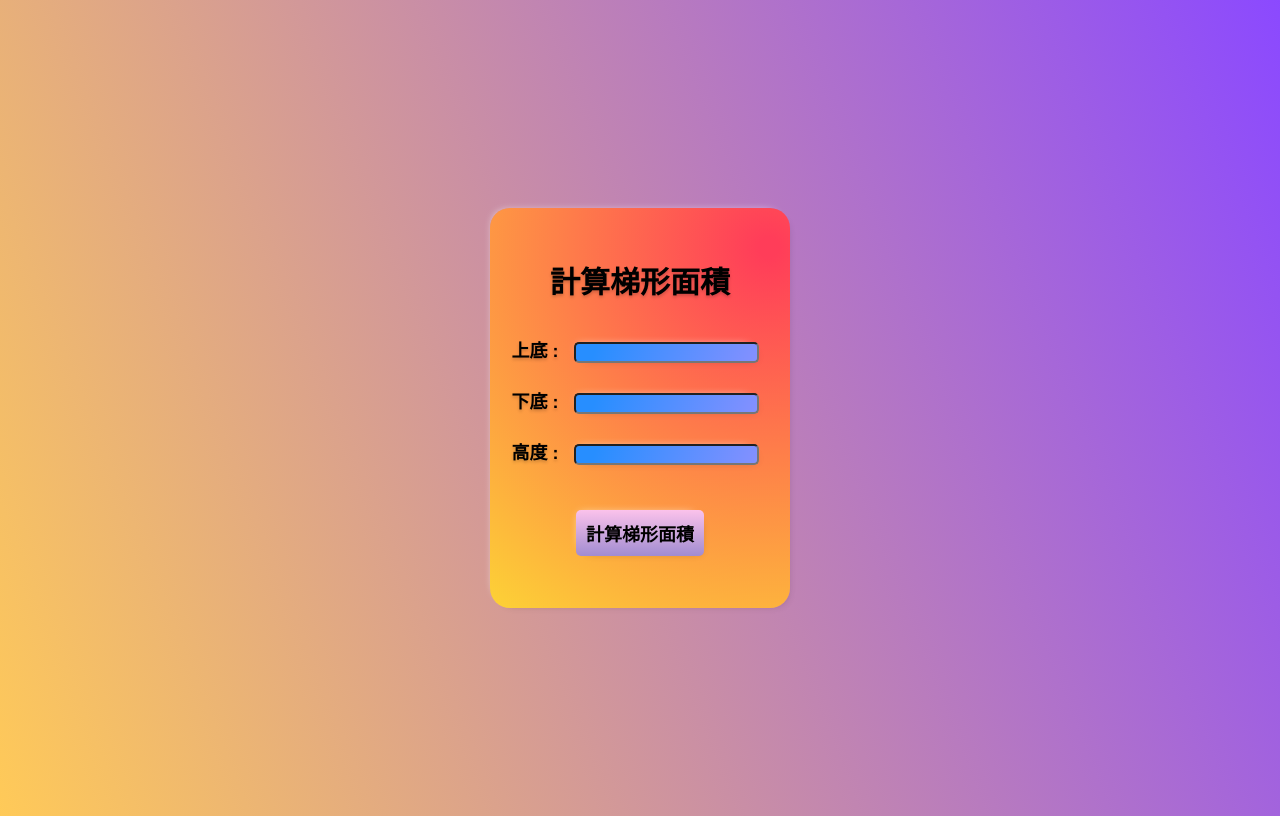
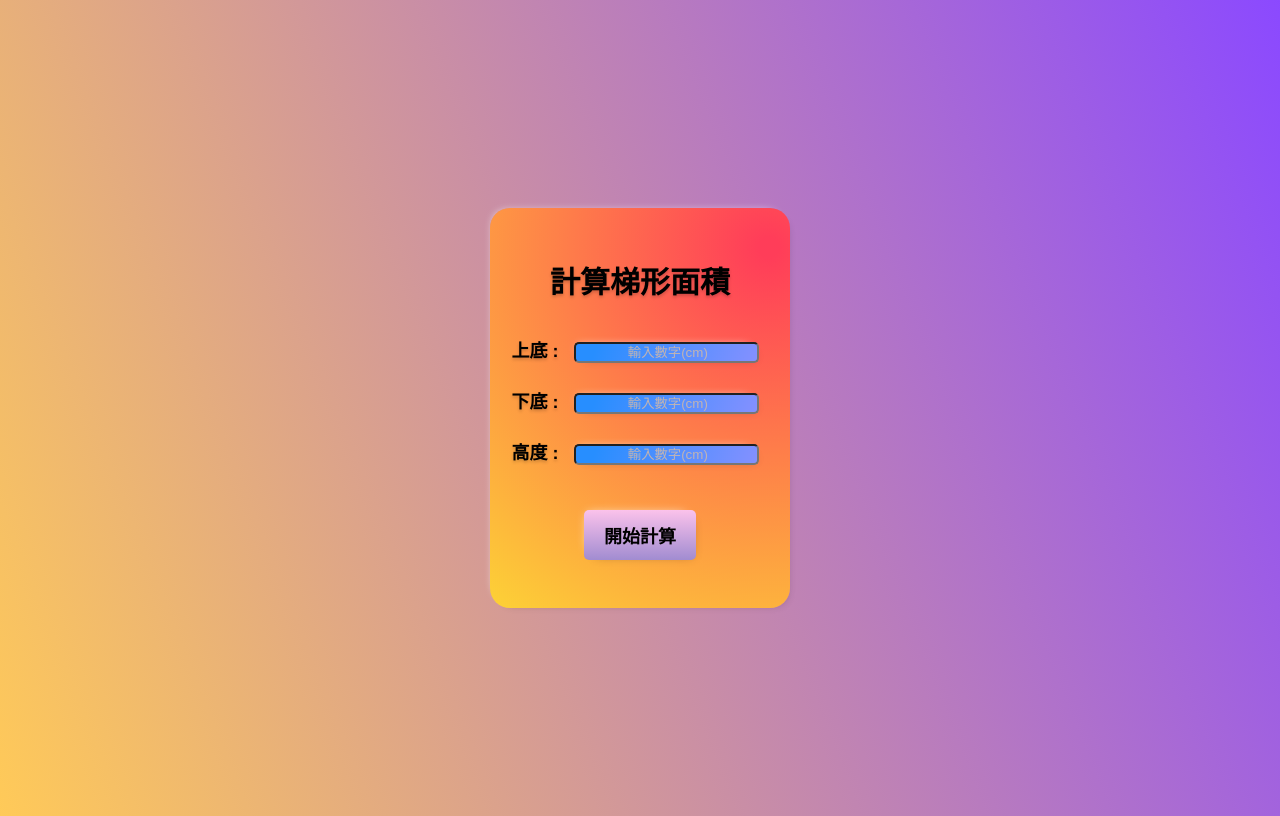
Before and after one commit to popo566464/Trapezoid-area-calculator, a plain HTML site: page index.html in a window 1280 px wide. Drawn offline with nearby package versions, Linux system fonts and the light colour scheme.

Commit message:
complete

```diff
--- a/index.html
+++ b/index.html
@@ -2,7 +2,7 @@
 <html lang="en" >
 <head>
   <meta charset="UTF-8">
-  <title>CodePen - A Pen by weizhi</title>
+  <title>Trapezoid area calculator</title>
   <link rel="stylesheet" href="./style.css">
 
 </head>
@@ -11,36 +11,32 @@
 
     <div class ="card-container">
 
-      <transition name = "F-back">
       <div class = "back" id ="back">
         <div>
           梯形面積
           {{equation}}
         </div>
       </div>
-      </transition>
 
-      <transition name = "F-cover">
       <div class = "cover" id = "cover">
         <div class = "center">
           <div class = "title">計算梯形面積</div>
           <div class = "inarea">
             <div>
               上底 :
-                <input v-model ="top" type="text" name="" oninput="value=value.replace(/[^\d]/g,'')">
+              <input v-model ="top" type="text" name="" oninput="value=value.replace(/[^\d]/g,'')" placeholder=" 輸入數字(cm)">
             </div>
             <div>
               下底 :
-                <input v-model ="buttom" type="text" name="" oninput="value=value.replace(/[^\d]/g,'')">
+              <input v-model ="buttom" type="text" name="" oninput="value=value.replace(/[^\d]/g,'')" placeholder=" 輸入數字(cm)">
             </div>
             <div>
               高度 :
-                <input v-model ="height" type="text" name="" oninput="value=value.replace(/[^\d]/g,'')">
+              <input v-model ="height" type="text" name="" oninput="value=value.replace(/[^\d]/g,'')" placeholder=" 輸入數字(cm)">
             </div>
           </div>
-            <button @click = "calculateAREA">計算梯形面積</button>
+          <button @click = "calculateAREA">開始計算</button>
       </div>
-      </transition>
 
     </div>
 </div>
--- a/script.js
+++ b/script.js
@@ -10,19 +10,25 @@ const vm = Vue.createApp({
         }
     },
 
-    computed:{},
+    computed:{
+
+    },
 
     methods:{
         calculateAREA(){
             let result = (parseFloat(this.top) + parseFloat(this.buttom))*parseFloat(this.height)/2;
             this.equation = result || 0;
-            console.log(this.cover);
 
             this.isShow = !this.isShow;
 
-            document.getElementById("cover").style.transform = this.isShow? 'rotatey('+0 +'deg)': 'rotatey(' + 180 + 'deg)';
-            document.getElementById("back").style.transform = this.isShow? 'rotatey(' + -180 + 'deg)' :  'rotatey(' + 0 + 'deg)';
+            document.getElementById("cover").style.transform = 'rotatey('+180 +'deg)';
+            document.getElementById("back").style.transform = 'rotatey(' + 0 + 'deg)';
 
+            setTimeout(function(){
+                console.log(this.isShow);
+                document.getElementById("cover").style.transform = 'rotatey('+ 0 +'deg)';
+                document.getElementById("back").style.transform ='rotatey(' + -180 + 'deg)';
+            }, 2000);
         }
     }
 }).mount("#app");
--- a/style.css
+++ b/style.css
@@ -25,12 +25,6 @@ body{
 
   box-shadow: -4px -4px 10px -8px rgba(255, 255, 255, 1), 4px 4px 10px -8px rgba(0, 0, 0, 0.3);
   border-radius: 20px;
-
-  /* display: flex;
-  justify-content: center;
-  align-items: center; */
-
-  display: inherit;
 }
 
 .center{
@@ -51,18 +45,6 @@ body{
   transform: rotatey(-180deg);
 }
 
-/* flip animation */
-
-/* .card-container:hover .cover{
-  transform: rotatey(180deg);
-}
-.card-container:hover .back{
-  transform: rotatey(0deg);
-} */
-
-
-
-
 .title{
   text-align: center;
   font-weight: bold;
@@ -81,10 +63,18 @@ body{
   border-radius: 5px;
   box-shadow: -4px -4px 10px -8px rgba(255, 255, 255, 1), 4px 4px 10px -8px rgba(0, 0, 0, 0.3);
   background-image: linear-gradient( 109.6deg,  rgba(39,142,255,1) 11.2%, rgba(98,113,255,0.78) 100.2% );
+  outline: none;
+  text-align: center;
 }
+
+.cover input::placeholder{
+  color: rgb(192, 179, 179);
+  font-weight: lighter;
+}
+
 .cover button{
   display: block;
-  padding: 10px;
+  padding: 12px 20px;
   margin: 35px auto;
   border-radius: 5px;
   border: none;
@@ -99,28 +89,3 @@ body{
 .cover button:active{
   box-shadow: -4px -4px 10px -8px rgba(255, 255, 255, 1) inset, 4px 4px 10px -8px rgba(0, 0, 0, 0.3) inset;
 }
-
-
-/* .F-cover-enter-active, .F-cover-leave-active, .F-back-enter-active, .F-back-leave-active{
-  transition: transform 0.5s ease-in-out;
-
-}
-
-
-.F-cover-enter-from, .F-cover-leave-to{
-  transform: rotatey(-180deg);
-
-}
-.F-cover-enter-to, .F-cover-leave-from{
-  transform: rotatey(0deg);
-}
-
-
-
-.F-back-enter-from, .F-back-leave-to{
-  transform: rotatey(0deg);
-}
-
-.F-back-enter-to, .F-back-leave-from{
-  transform: rotatey(180deg);
-} */
```
Lines whose indentation alone changed are shown as unchanged.
